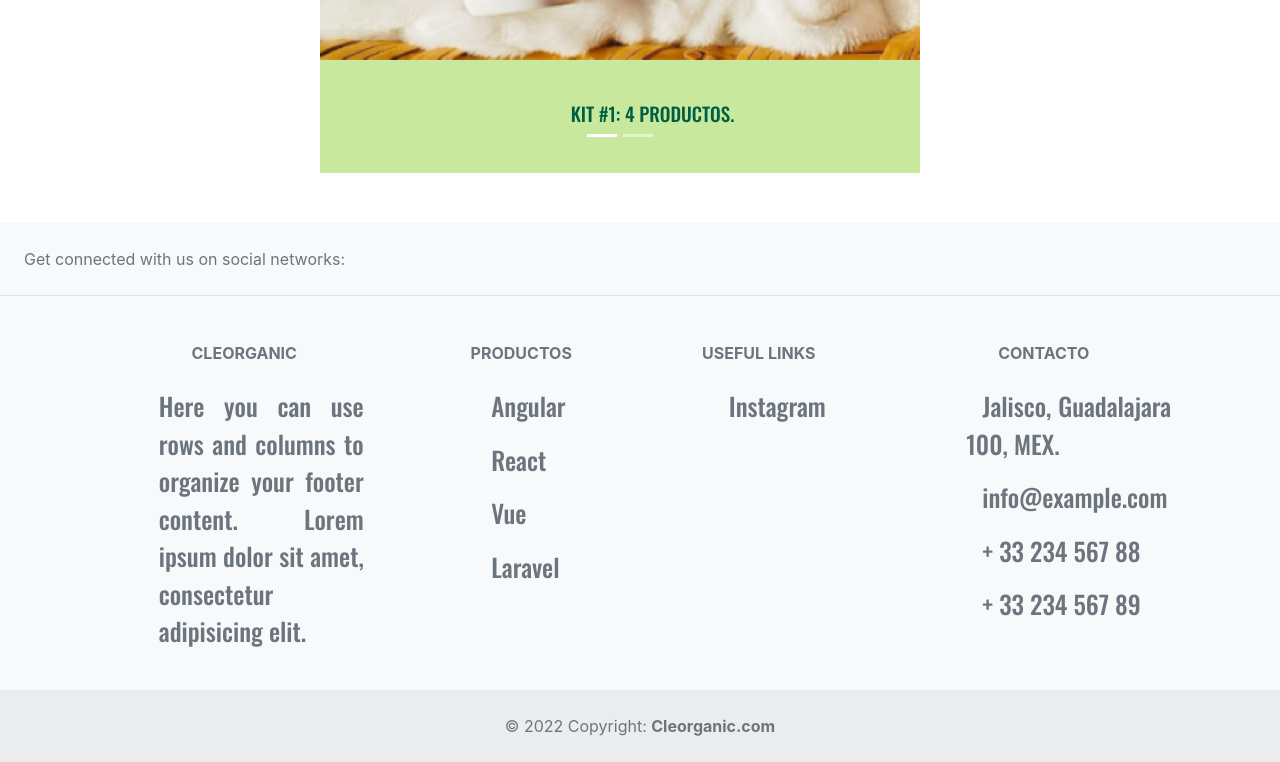
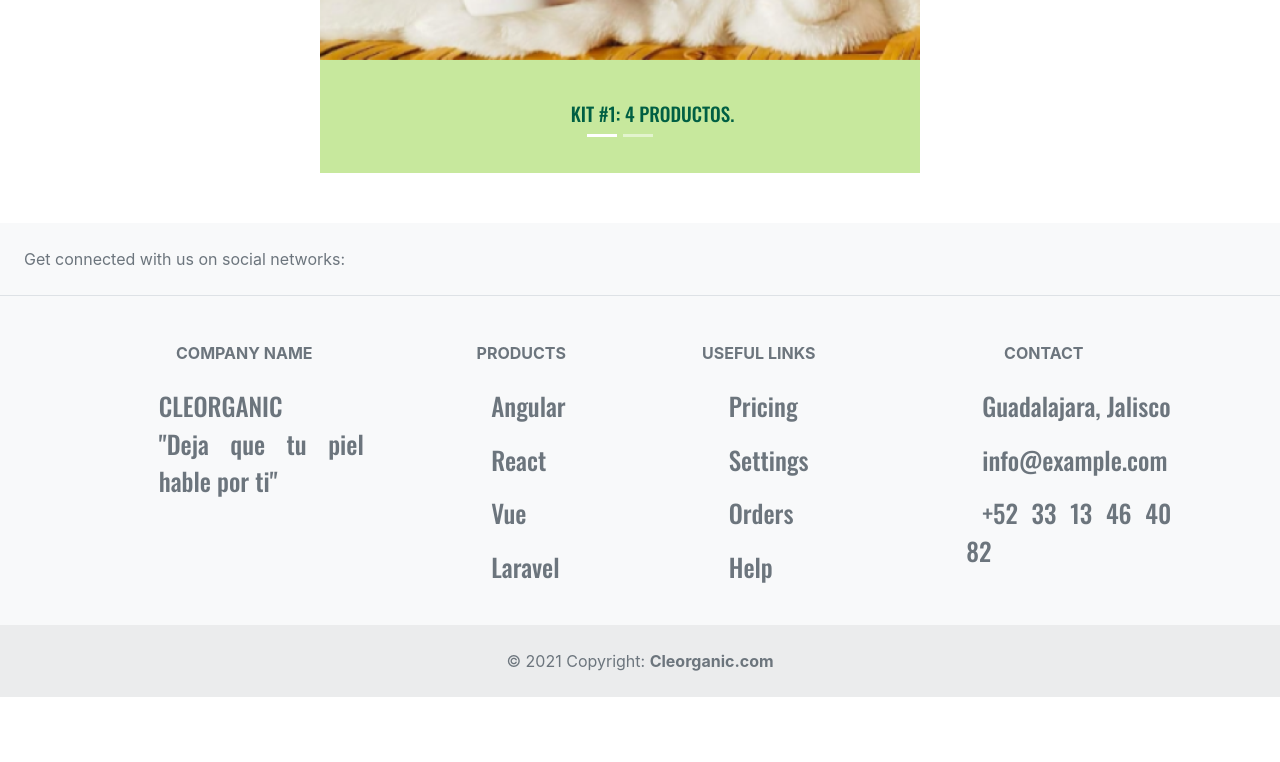
Before and after one commit to pablove2001/Final-Project-Web1-Front-end, a plain HTML site: page pages/index.html in a window 1280 px wide. Shown: the part 2329-3091 px from the top of the page. After the commit the page ends 3026 px from the top, so only its background shows below. Drawn offline with nearby package versions, Linux system fonts and the light colour scheme.

Commit message:
final 1.3

```diff
--- a/js/productos/script.js
+++ b/js/productos/script.js
@@ -19,9 +19,7 @@
                       ${producto.nombre}
                     </p>
                   </div>
-                  <span>${
-                    Math.floor(Math.random() * 2) == 1 ? "★★★★★" : "★★★★☆"
-                  } (${Math.floor(Math.random() * 500)})</span><br />
+
                   <span>$${producto.precio.toFixed(2)}</span>
                 </div>
               </div>
--- a/pages/index.html
+++ b/pages/index.html
@@ -275,12 +275,11 @@
             <div class="col-md-3 col-lg-4 col-xl-3 mx-auto mb-4">
               <!-- Content -->
               <h6 class="text-uppercase fw-bold mb-4">
-              <i class="fas fa-gem me-3"></i>CLEORGANIC
+                <i class="fas fa-gem me-3"></i>Company name
               </h6>
               <p>
-              Here you can use rows and columns to organize your footer
-              content. Lorem ipsum dolor sit amet, consectetur adipisicing
-              elit.
+                CLEORGANIC <br>
+                "Deja que tu piel hable por ti"
               </p>
             </div>
             <!-- Grid column -->
@@ -288,7 +287,7 @@
             <!-- Grid column -->
             <div class="col-md-2 col-lg-2 col-xl-2 mx-auto mb-4">
               <!-- Links -->
-            <h6 class="text-uppercase fw-bold mb-4">Productos</h6>
+              <h6 class="text-uppercase fw-bold mb-4">Products</h6>
               <p>
                 <a href="#!" class="text-reset">Angular</a>
               </p>
@@ -309,7 +308,16 @@
               <!-- Links -->
               <h6 class="text-uppercase fw-bold mb-4">Useful links</h6>
               <p>
-              <a href="https://www.instagram.com/cleorganicmx/" class="text-reset">Instagram</a>
+                <a href="#!" class="text-reset">Pricing</a>
+              </p>
+              <p>
+                <a href="#!" class="text-reset">Settings</a>
+              </p>
+              <p>
+                <a href="#!" class="text-reset">Orders</a>
+              </p>
+              <p>
+                <a href="#!" class="text-reset">Help</a>
               </p>
             </div>
             <!-- Grid column -->
@@ -317,14 +325,13 @@
             <!-- Grid column -->
             <div class="col-md-4 col-lg-3 col-xl-3 mx-auto mb-md-0 mb-4">
               <!-- Links -->
-            <h6 class="text-uppercase fw-bold mb-4">Contacto</h6>
-            <p><i class="fas fa-home me-3"></i> Jalisco, Guadalajara 100, MEX.</p>
+              <h6 class="text-uppercase fw-bold mb-4">Contact</h6>
+              <p><i class="fas fa-home me-3"></i> Guadalajara, Jalisco</p>
               <p>
                 <i class="fas fa-envelope me-3"></i>
                 info@example.com
               </p>
-            <p><i class="fas fa-phone me-3"></i> + 33 234 567 88</p>
-            <p><i class="fas fa-print me-3"></i> + 33 234 567 89</p>
+              <p><i class="fas fa-phone me-3"></i> +52 33 13 46 40 82</p>
             </div>
             <!-- Grid column -->
           </div>
@@ -335,12 +342,11 @@
 
       <!-- Copyright -->
       <div class="text-center p-4" style="background-color: rgba(0, 0, 0, 0.05)">
-      © 2022 Copyright:
+        © 2021 Copyright:
         <a class="text-reset fw-bold" href="https://www.instagram.com/cleorganicmx/">Cleorganic.com</a>
       </div>
       <!-- Copyright -->
     </footer>
-  <!-- Footer -->
   <!-- Optional JavaScript -->
   <!-- jQuery first, then Popper.js, then Bootstrap JS -->
   <script src="https://code.jquery.com/jquery-3.2.1.slim.min.js"
--- a/pages/nosotros.html
+++ b/pages/nosotros.html
@@ -6,6 +6,7 @@
   <meta http-equiv="X-UA-Compatible" content="IE=edge" />
   <meta name="viewport" content="width=device-width, initial-scale=1.0" />
   <title>NOSOTROS</title>
+
   <link rel="preconnect" href="https://fonts.googleapis.com" />
   <link rel="preconnect" href="https://fonts.gstatic.com" crossorigin />
   <link href="https://fonts.googleapis.com/css2?family=Oswald:wght@500&family=Roboto:wght@400;500&display=swap"
@@ -328,6 +329,15 @@
     <!-- Copyright -->
   </footer>
   <!-- Footer -->
+  <script src="https://code.jquery.com/jquery-3.2.1.slim.min.js"
+  integrity="sha384-KJ3o2DKtIkvYIK3UENzmM7KCkRr/rE9/Qpg6aAZGJwFDMVNA/GpGFF93hXpG5KkN"
+  crossorigin="anonymous"></script>
+<script src="https://cdn.jsdelivr.net/npm/popper.js@1.12.9/dist/umd/popper.min.js"
+  integrity="sha384-ApNbgh9B+Y1QKtv3Rn7W3mgPxhU9K/ScQsAP7hUibX39j7fakFPskvXusvfa0b4Q"
+  crossorigin="anonymous"></script>
+<script src="https://cdn.jsdelivr.net/npm/bootstrap@4.0.0/dist/js/bootstrap.min.js"
+  integrity="sha384-JZR6Spejh4U02d8jOt6vLEHfe/JQGiRRSQQxSfFWpi1MquVdAyjUar5+76PVCmYl"
+  crossorigin="anonymous"></script>
 </body>
 
 </html>
```
Also changed, not shown: pages/producto.html (+4 -10 lines), pages/productos.html (+1 -2 lines). Lines whose indentation alone changed are shown as unchanged.
